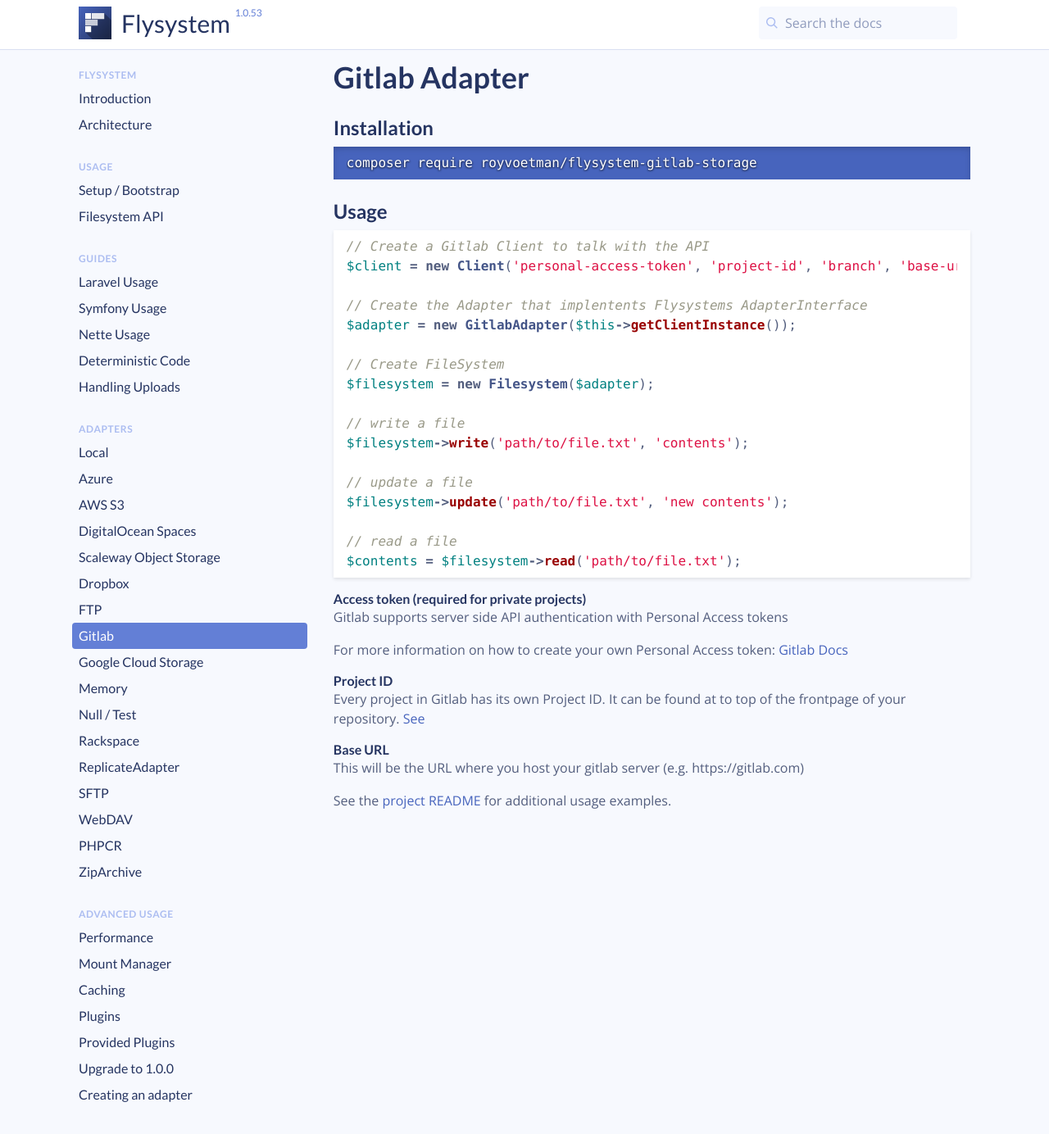
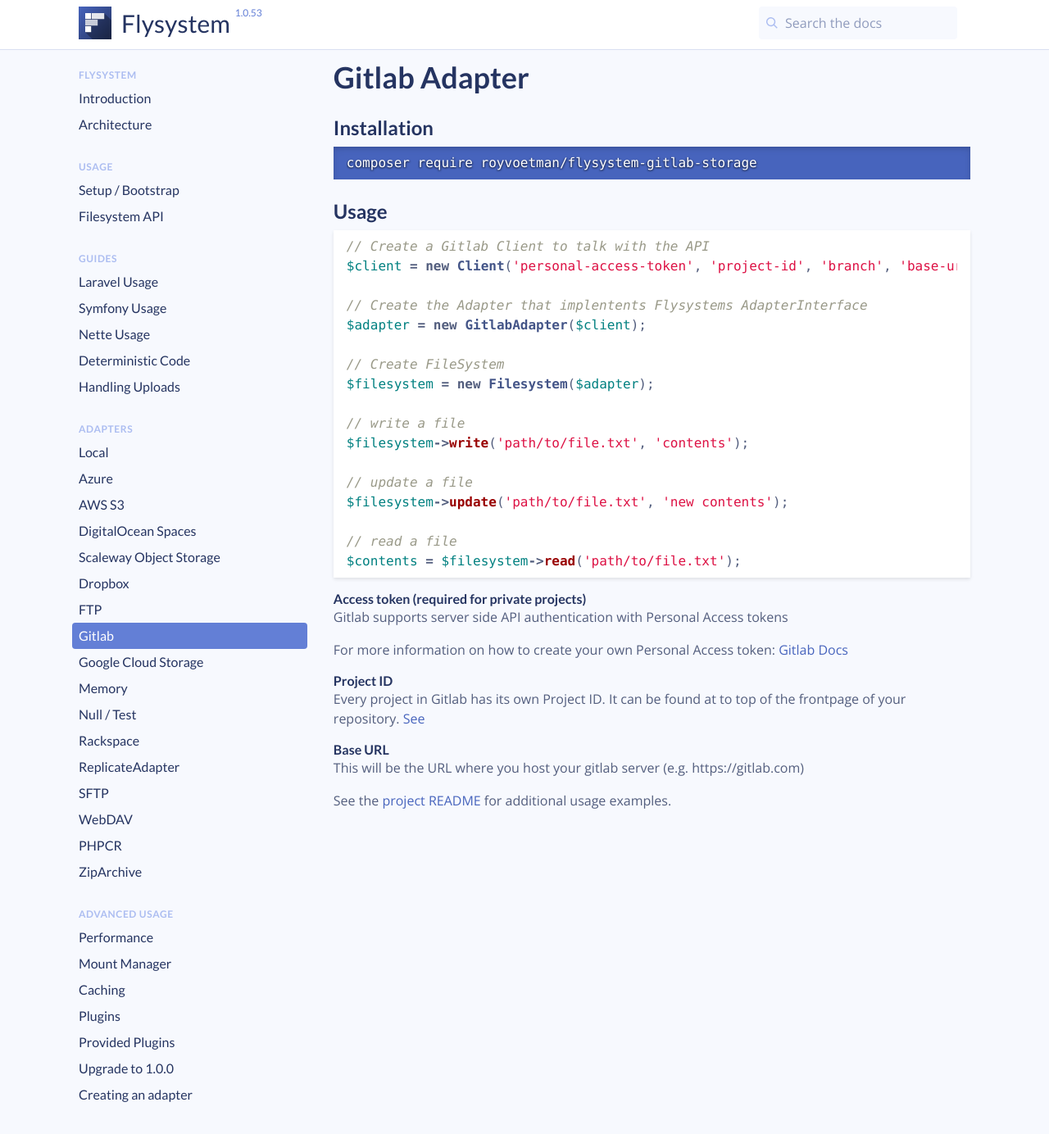
Before and after one commit to thephpleague/flysystem, a Jekyll site: the page built from docs/adapter/gitlab.md, in a window 1280 px wide and 1384 px high. Shown: the whole window at 82% size. Built offline with Jekyll 4.4.1, drawn with Linux system fonts in a browser that asks for light colours; comment, search, counter and statistics services are not loaded.

Commit message:
Update gitlab.md

```diff
--- a/docs/adapter/gitlab.md
+++ b/docs/adapter/gitlab.md
@@ -16,7 +16,7 @@ composer require royvoetman/flysystem-gitlab-storage
 $client = new Client('personal-access-token', 'project-id', 'branch', 'base-url');
 
 // Create the Adapter that implentents Flysystems AdapterInterface
-$adapter = new GitlabAdapter($this->getClientInstance());
+$adapter = new GitlabAdapter($client);
 
 // Create FileSystem
 $filesystem = new Filesystem($adapter);
```
